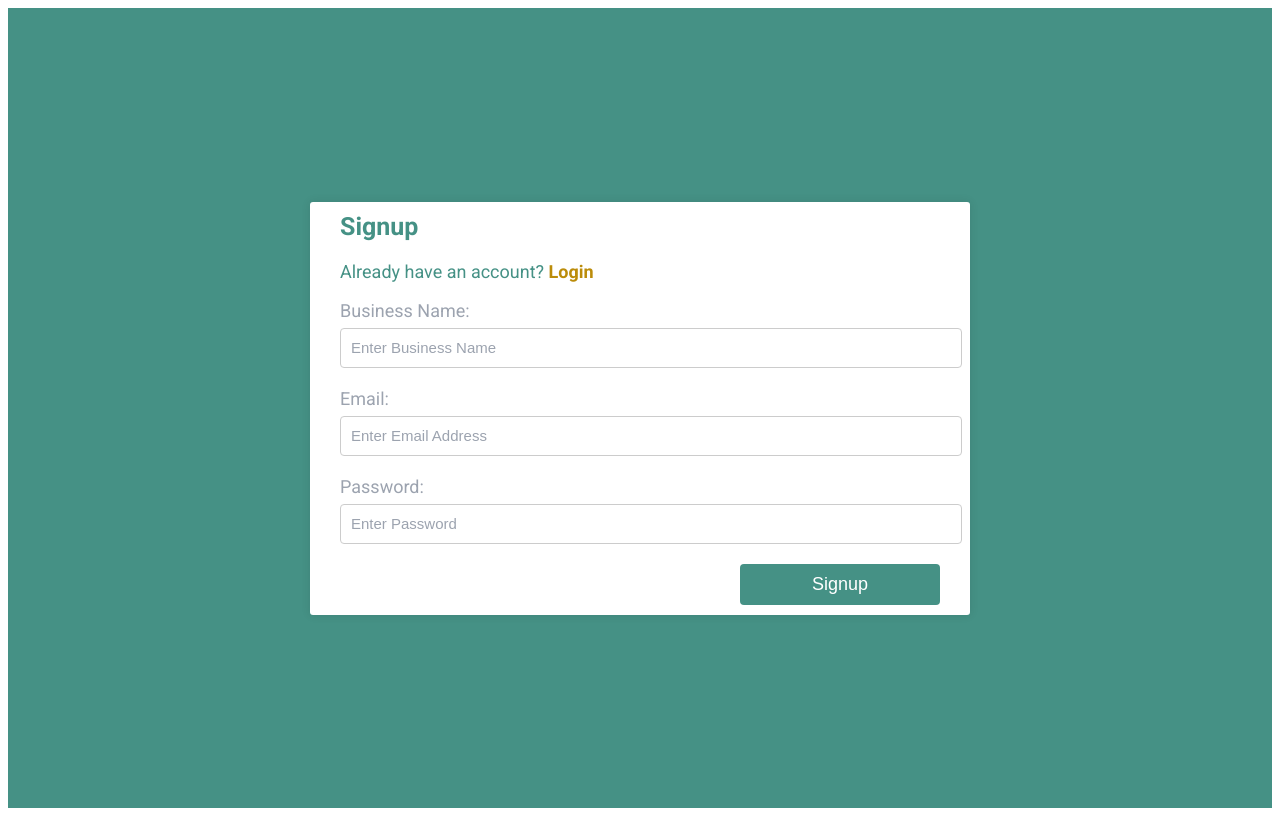
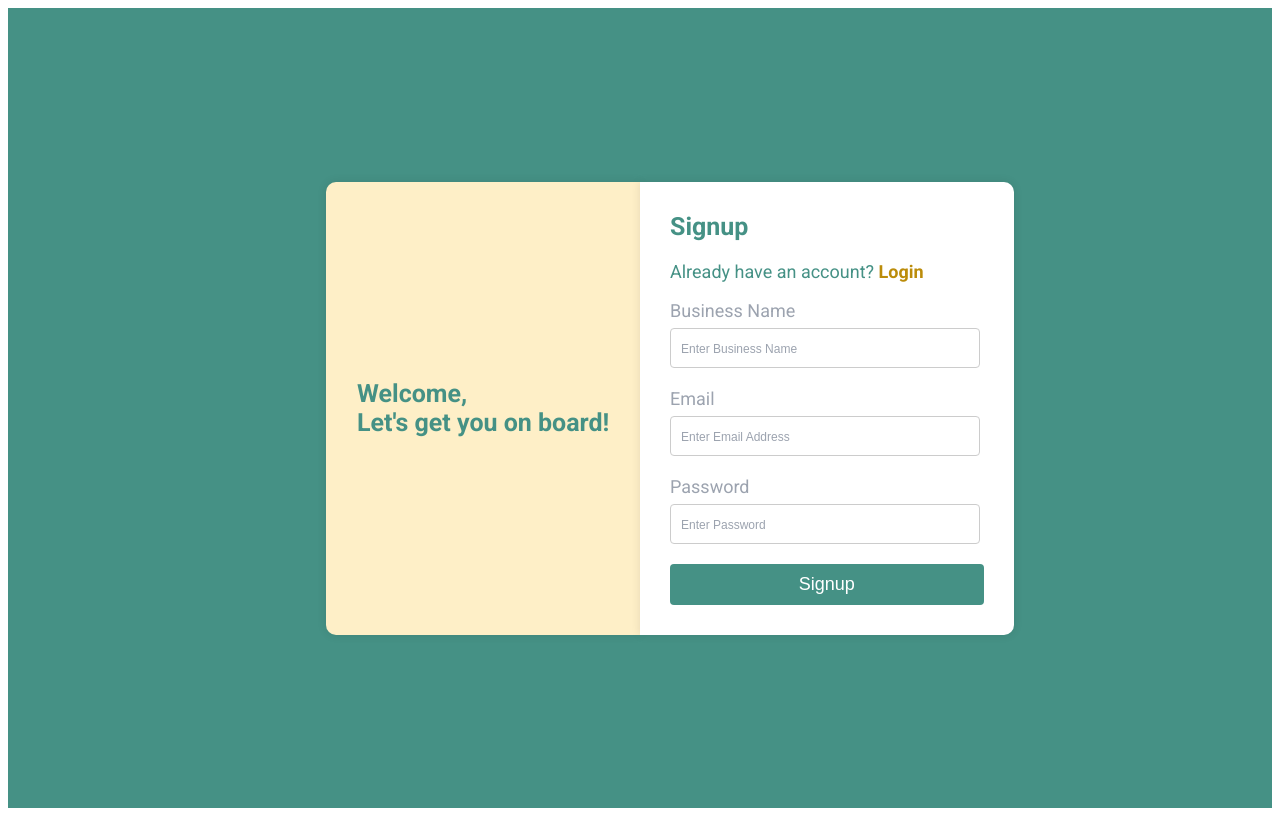
Before and after one commit to emmypuch/login-system, a Vue app: page /SignupPage in a window 1280 px wide. Built offline with nearby package versions, Linux system fonts and the light colour scheme.

Commit message:
modified the ui and functionality

```diff
--- a/src/components/DashboardPage.vue
+++ b/src/components/DashboardPage.vue
@@ -25,7 +25,7 @@
       <!-- <div class="toggle-menu-btn" @click="toggleMenu">X</div> -->
       <div class="contents">
         <h2>Welcome, {{ companyName }}</h2>
-        <p>Hello happy team...</p>
+        <p>Hello happy team, let's get you started</p>
         <router-link to="/DocumentUpload" class="upload-button"
           >Upload Documents</router-link
         >
@@ -192,6 +192,10 @@ h2 {
   background-color: #367169;
 }
 
+.contents p {
+  color: #367169;
+}
+
 @media screen and (max-width: 768px) {
   .menu-list {
     height: auto;
--- a/src/components/DocumentUpload.vue
+++ b/src/components/DocumentUpload.vue
@@ -103,7 +103,7 @@ div.wrapper {
 }
 
 input {
-  width: 100%;
+  width: 92%;
   margin-top: 10px;
 }
 
@@ -114,7 +114,7 @@ label {
 
 .upload-documents h2 {
   color: #459185;
-  font-size: 24px;
+  font-size: 20px;
   margin-bottom: 20px;
 }
 
@@ -124,14 +124,15 @@ label {
 
 .upload-form label {
   display: block;
-  font-weight: bold;
+  font-size-adjust: 15px;
 }
 
 .upload-form .form-control-file {
-  width: 100%;
+  width: 94%;
   padding: 10px;
   border: 1px solid #ccc;
   border-radius: 5px;
+  color: #367169;
 }
 
 .upload-form .error-message {
@@ -148,6 +149,8 @@ label {
   border-radius: 5px;
   cursor: pointer;
   transition: background-color 0.3s ease;
+  width: 100%;
+  font-size: 15px;
 }
 
 .upload-form .submit-button:hover {
--- a/src/components/LoginPage.vue
+++ b/src/components/LoginPage.vue
@@ -1,5 +1,9 @@
 <template>
   <div class="form-wrapper">
+    <div class="grid-layout">
+      <div class="form-grid">
+        <h3>You're almost there!</h3>
+      </div>
       <div class="form-container">
         <h2>Login</h2>
         <p>
@@ -42,6 +46,7 @@
         </form>
       </div>
     </div>
+  </div>
 </template>
 
 <script>
@@ -65,11 +70,8 @@ export default {
         if (!this.password) this.formErrors.password = "Password is required.";
         return;
       }
-
-      // Simulate successful login (replace with actual authentication logic)
       console.log("Logging in with:", this.email, this.password);
 
-      // Redirect to dashboard upon successful login
       this.$router.push({
         path: "/DashboardPage",
         query: { transition: "fade" },
@@ -89,10 +91,12 @@ export default {
 .fade-leave-active {
   transition: opacity 0.5s;
 }
+
 .fade-enter,
 .fade-leave-to {
   opacity: 0;
 }
+
 .form-wrapper {
   display: flex;
   justify-content: center;
@@ -101,17 +105,43 @@ export default {
   background-color: #459185;
 }
 
+.grid-layout {
+  display: grid;
+  grid-template-columns: 1fr 1fr;
+}
+
+.form-grid {
+  background-color: #feefc7;
+  border-top-left-radius: 10px;
+  border-top-right-radius: 0px;
+  border-bottom-left-radius: 10px;
+  border-bottom-right-radius: 0px;
+  box-shadow: 0 0 10px rgba(0, 0, 0, 0.1);
+  display: flex;
+  justify-content: center;
+  align-items: center;
+}
+
+.form-grid h3 {
+  color: #459185;
+  font-size: 25px;
+}
+
 div.form-container {
   background-color: #fff;
   padding: 10px 30px;
-  border-radius: 3px;
+  border-top-left-radius: 0px;
+  border-top-right-radius: 10px;
+  border-bottom-left-radius: 0px;
+  border-bottom-right-radius: 10px;
   box-shadow: 0 0 10px rgba(0, 0, 0, 0.1);
-  width: 600px;
+  width: 100%;
+  padding: 30px;
 }
 
 ::placeholder {
   color: #9ca3af;
-  font-size: 15px;
+  font-size: 12px;
 }
 
 label {
@@ -142,7 +172,7 @@ div.form-group {
 }
 
 .input-field {
-  width: 100%;
+  width: 92%;
   padding: 10px;
   font-size: 16px;
   border: 1px solid #ccc;
@@ -158,7 +188,7 @@ div.btn {
 }
 
 .login-button {
-  width: 200px;
+  width: 100%;
   padding: 10px;
   font-size: 18px;
   background-color: #459185;
@@ -185,5 +215,22 @@ div.btn {
   div.form-container {
     width: 300px;
   }
+
+  .grid-layout {
+    display: flex;
+    justify-content: center;
+    align-items: center;
+  }
+
+  .form-grid {
+    display: none;
+  }
+
+  div.form-container {
+    border-top-left-radius: 10px;
+    border-top-right-radius: 10px;
+    border-bottom-left-radius: 10px;
+    border-bottom-right-radius: 10px;
+  }
 }
 </style>
--- a/src/components/SignupPage.vue
+++ b/src/components/SignupPage.vue
@@ -1,14 +1,23 @@
 <template>
   <div class="form-wrapper">
+    <div class="grid-layout">
+      <div class="form-grid">
+        <h3>
+          Welcome, <br />
+          Let's get you on board!
+        </h3>
+      </div>
       <div class="form-container">
         <h2>Signup</h2>
         <p>
           Already have an account?
-        <router-link to="/LoginPage" class="nav-login-link">Login</router-link>
+          <router-link to="/LoginPage" class="nav-login-link"
+            >Login</router-link
+          >
         </p>
         <form @submit.prevent="signup">
           <div class="form-group">
-          <label>Business Name:</label> <br />
+            <label>Business Name</label> <br />
             <input
               type="text"
               v-model="businessName"
@@ -18,7 +27,7 @@
             />
           </div>
           <div class="form-group">
-          <label>Email:</label> <br />
+            <label>Email</label> <br />
             <input
               type="email"
               v-model="email"
@@ -31,7 +40,7 @@
             </div>
           </div>
           <div class="form-group">
-          <label>Password:</label> <br />
+            <label>Password</label> <br />
             <input
               type="password"
               v-model="password"
@@ -44,13 +53,12 @@
             </div>
           </div>
           <div class="btn">
-          <button type="submit" class="submit-button">Signup</button>
+            <button type="submit" class="submit-button" :disabled="loading">
+              <span v-if="loading">Loading...</span>
+              <span v-else>Signup</span>
+            </button>
           </div>
-        <div v-if="error" class="error-message">{{ error }}</div>
         </form>
-
-      <!-- Loading spinner -->
-      <div v-if="loading" class="loading-spinner">Loading...</div>
 
         <!-- Success modal -->
         <div v-if="showSuccessModal" class="success-modal">
@@ -63,13 +71,14 @@
         </div>
       </div>
     </div>
+  </div>
 </template>
 
 <script>
 export default {
   data() {
     return {
-      businessNameName: "",
+      businessName: "",
       email: "",
       password: "",
       formErrors: {
@@ -77,7 +86,6 @@ export default {
         email: "",
         password: "",
       },
-      error: "",
       loading: false,
       showSuccessModal: false,
     };
@@ -93,7 +101,7 @@ export default {
         return;
       }
 
-      // Start loading spinner
+      // Loading spinner inside button
       this.loading = true;
 
       setTimeout(() => {
@@ -101,19 +109,16 @@ export default {
         this.showSuccessModal = true;
 
         // Clear form fields after successful signup
-        this.companyName = "";
+        this.businessName = "";
         this.email = "";
         this.password = "";
       }, 4000);
-
-      this.error = "Failed to signup. Please try again later.";
     },
 
     clearErrors() {
       this.formErrors.businessName = "";
       this.formErrors.email = "";
       this.formErrors.password = "";
-      this.error = "";
     },
   },
 };
@@ -158,6 +163,11 @@ export default {
   cursor: pointer;
 }
 
+.grid-layout {
+  display: grid;
+  grid-template-columns: 1fr 1fr;
+}
+
 .form-wrapper {
   display: flex;
   justify-content: center;
@@ -166,17 +176,38 @@ export default {
   background-color: #459185;
 }
 
+.form-grid {
+  background-color: #feefc7;
+  border-top-left-radius: 10px;
+  border-top-right-radius: 0px;
+  border-bottom-left-radius: 10px;
+  border-bottom-right-radius: 0px;
+  box-shadow: 0 0 10px rgba(0, 0, 0, 0.1);
+  display: flex;
+  justify-content: center;
+  align-items: center;
+}
+
+.form-grid h3 {
+  color: #459185;
+  font-size: 25px;
+}
+
 div.form-container {
   background-color: #fff;
   padding: 10px 30px;
-  border-radius: 3px;
+  border-top-left-radius: 0px;
+  border-top-right-radius: 10px;
+  border-bottom-left-radius: 0px;
+  border-bottom-right-radius: 10px;
   box-shadow: 0 0 10px rgba(0, 0, 0, 0.1);
-  width: 600px;
+  width: 100%;
+  padding: 30px;
 }
 
 ::placeholder {
   color: #9ca3af;
-  font-size: 15px;
+  font-size: 12px;
 }
 
 label {
@@ -206,8 +237,8 @@ div.form-group {
   margin-bottom: 20px;
 }
 
-.input-field {
-  width: 100%;
+input {
+  width: 92%;
   padding: 10px;
   font-size: 16px;
   border: 1px solid #ccc;
@@ -223,7 +254,7 @@ div.btn {
 }
 
 .submit-button {
-  width: 200px;
+  width: 100%;
   padding: 10px;
   font-size: 18px;
   background-color: #459185;
@@ -233,15 +264,32 @@ div.btn {
   cursor: pointer;
 }
 
-.error-message {
+/* .error-message {
   color: red;
   font-size: 14px;
   margin-top: 5px;
-}
+} */
 
 @media screen and (max-width: 768px) {
   div.form-container {
     width: 300px;
   }
+
+  .grid-layout {
+    display: flex;
+    justify-content: center;
+    align-items: center;
+  }
+
+  .form-grid {
+    display: none;
+  }
+
+  div.form-container {
+    border-top-left-radius: 10px;
+    border-top-right-radius: 10px;
+    border-bottom-left-radius: 10px;
+    border-bottom-right-radius: 10px;
+  }
 }
 </style>
--- a/src/components/header/NavLinks.vue
+++ b/src/components/header/NavLinks.vue
@@ -4,9 +4,9 @@
     <div class="navbar">
       <router-link to="/" class="navbar-logo">SafeSign</router-link>
       <button class="navbar-toggle" @click="toggleMenu">
-        <span></span>
-        <span></span>
-        <span></span>
+        <span class="icon-bar" :class="{ open: isMenuOpen }"></span>
+        <span class="icon-bar" :class="{ open: isMenuOpen }"></span>
+        <span class="icon-bar" :class="{ open: isMenuOpen }"></span>
       </button>
     </div>
 
@@ -128,6 +128,7 @@ export default {
   display: none;
   background-color: #ffffff;
   box-shadow: 0 2px 4px rgba(0, 0, 0, 0.1);
+  transition: transform 0.3s ease-in-out, opacity 0.3s ease-in-out;
 }
 
 .menu ul {
@@ -197,10 +198,40 @@ export default {
     width: 100%;
     z-index: 1000;
     display: none;
+    /* transform: translateY(-100%);
+    opacity: 0; */
   }
 
   .menu-open {
     display: block;
+    padding: 15px;
+    /* transform: translateY(0);
+    opacity: 1; */
+  }
+
+  .menu-open ul {
+    animation: fadeInDown 0.5s ease forwards;
+  }
+
+  .navbar-toggle .icon-bar {
+    display: block;
+    width: 25px;
+    height: 3px;
+    background-color: #459185;
+    margin-bottom: 5px;
+    transition: transform 0.3s ease-in-out, opacity 0.3s ease-in-out;
+  }
+
+  .navbar-toggle .icon-bar.open:nth-child(1) {
+    transform: translateY(8px) rotate(-45deg);
+  }
+
+  .navbar-toggle .icon-bar.open:nth-child(2) {
+    opacity: 0;
+  }
+
+  .navbar-toggle .icon-bar.open:nth-child(3) {
+    transform: translateY(-8px) rotate(45deg);
   }
 }
 </style>
```
Lines whose indentation alone changed are shown as unchanged.
